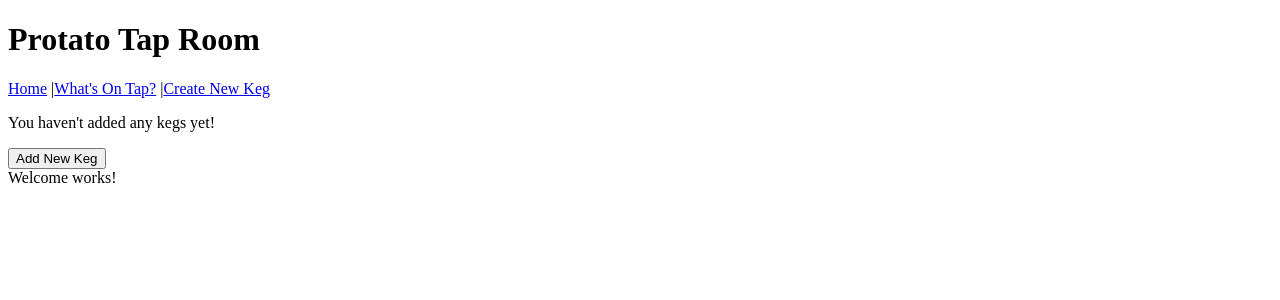
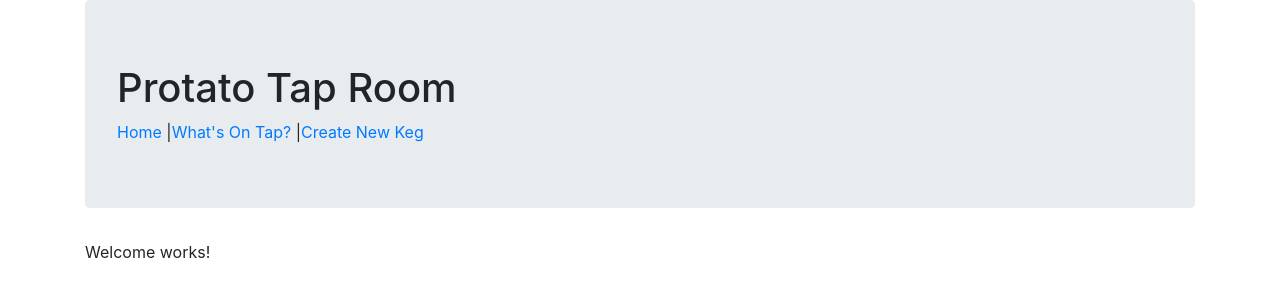
Before and after one commit to protatodev/react-tap-roomv2, a React app: page /keglist in a window 1280 px wide. Shown: the top 300 px of the page. Built offline with nearby package versions, Linux system fonts and the light colour scheme.

Commit message:
work on basic styling using bootstrap

```diff
--- a/package.json
+++ b/package.json
@@ -12,8 +12,10 @@
   "author": "",
   "license": "ISC",
   "dependencies": {
+    "bootstrap": "^4.1.3",
     "prop-types": "^15.5.10",
     "react": "^15.5.4",
+    "react-bootstrap": "^0.32.4",
     "react-dom": "^15.5.4",
     "react-router-dom": "^4.0.0",
     "styled-jsx": "^3.0.2"
--- a/src/components/App.js
+++ b/src/components/App.js
@@ -9,7 +9,6 @@ const App = () => {
   return (
     <div>
       <Header/>
-      <KegList/>
       <Switch>
         <Route exact path='/' component={Welcome} />
         <Route exact path='/keglist' component={KegList} />
--- a/src/components/Header.js
+++ b/src/components/Header.js
@@ -3,7 +3,7 @@ import { Link } from 'react-router-dom';
 
 const Header = () => {
   return(
-    <div>
+    <div className="jumbotron">
       <h1>Protato Tap Room</h1>
       <Link to="/">Home</Link> |
       <Link to="/keglist">What's On Tap?</Link> |
```
Also changed, not shown: template.ejs, 1 other file (tests, documents, lock files or other folders).
